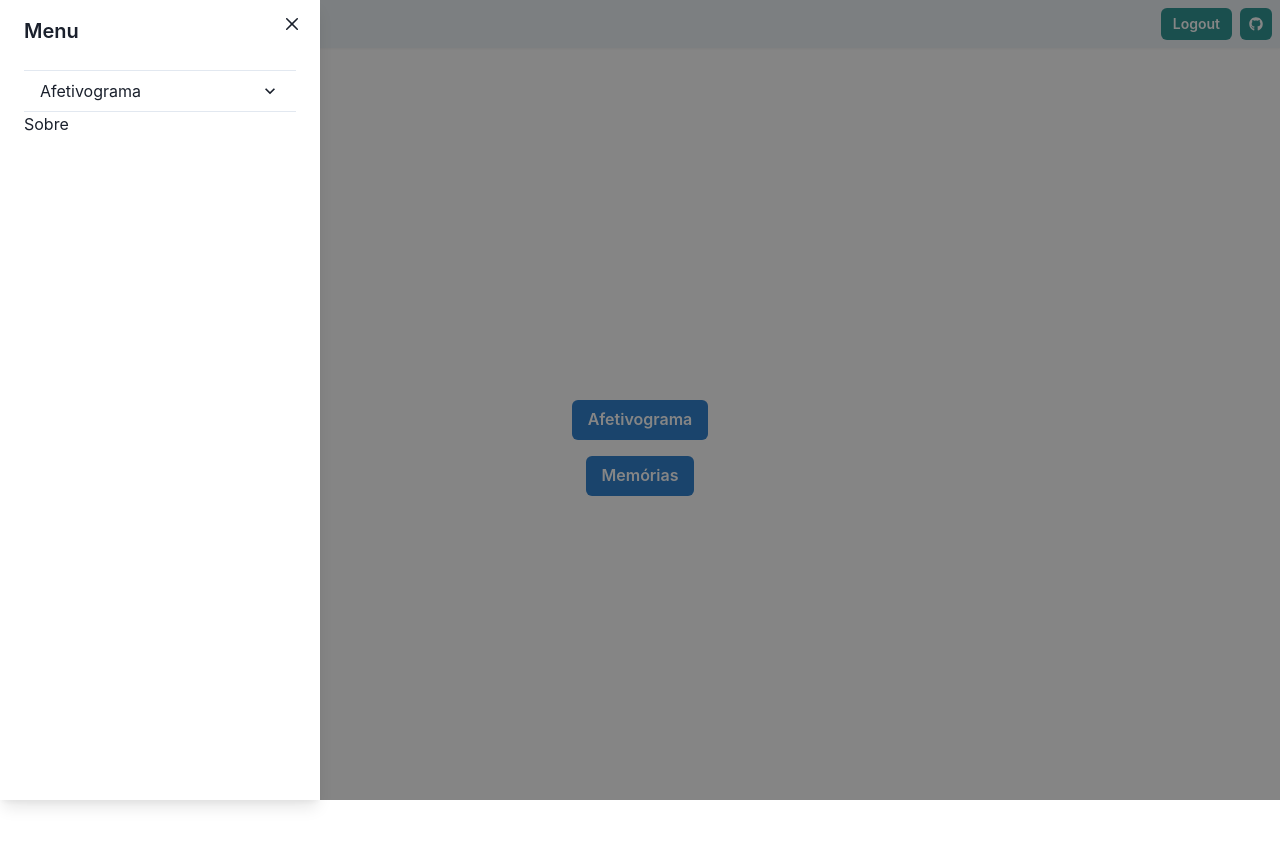
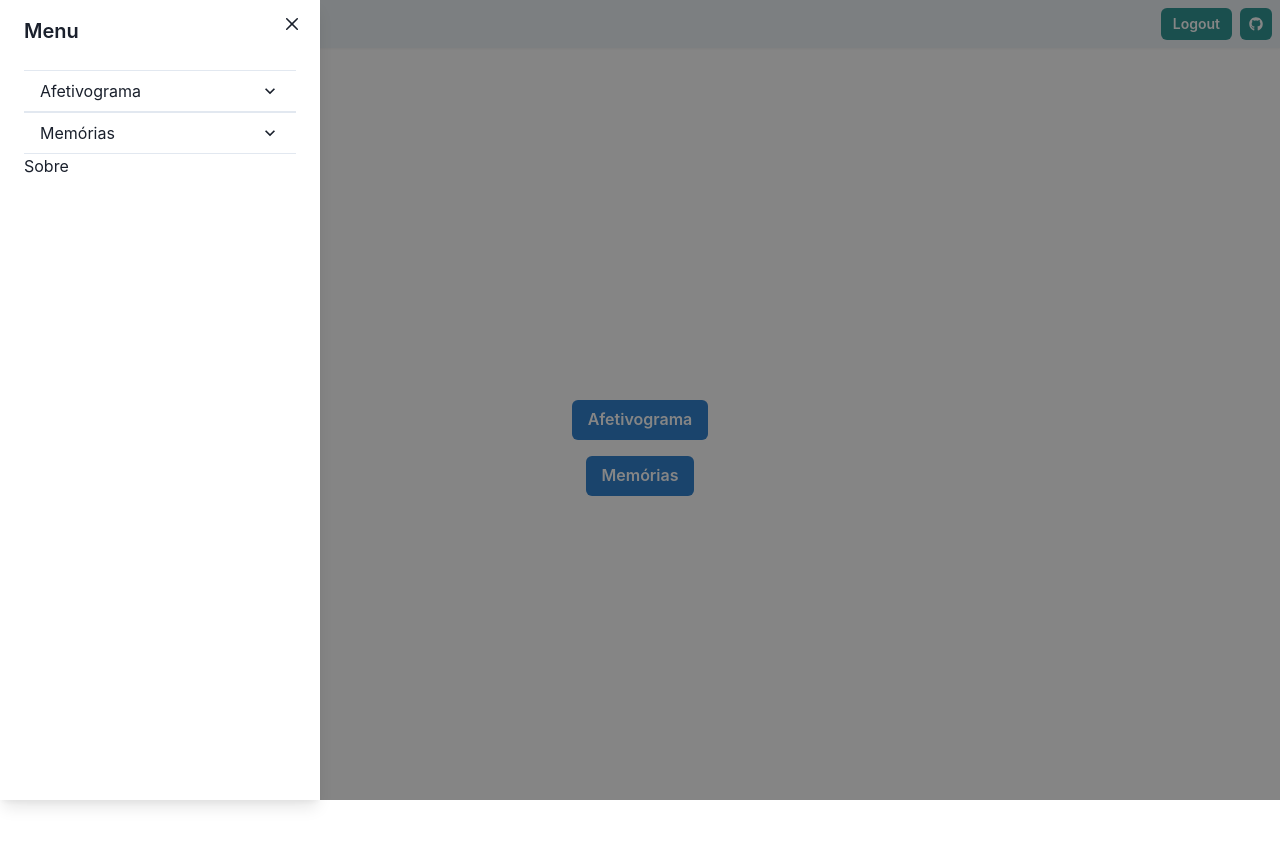
Before and after one commit to Neural-Pulse/emotion, a React (Vite) app: page / in a window 1280 px wide. Both pictures are taken after a click on the button "Menu". Built offline with nearby package versions, Linux system fonts and the light colour scheme; no server answers.

Commit message:
feat: add memories to sidebar

```diff
--- a/src/components/SideBar/index.tsx
+++ b/src/components/SideBar/index.tsx
@@ -51,6 +51,23 @@ const Sidebar = ({ isOpen, onClose }: SidebarProps) => {
                             </AccordionPanel>
                         </AccordionItem>
                     </Accordion>
+                    <Accordion allowToggle>
+                        <AccordionItem>
+                            <h2>
+                                <AccordionButton>
+                                    <Box flex="1" textAlign="left">
+                                        Memórias
+                                    </Box>
+                                    <AccordionIcon />
+                                </AccordionButton>
+                            </h2>
+                            <AccordionPanel pb={4}>
+                                <Link as={RouterLink} to="/memories/chat" onClick={handleClose}>Chat</Link>
+                                <br />
+                                <Link as={RouterLink} to="/memories/timeline" onClick={handleClose}>Linha do Tempo</Link>
+                            </AccordionPanel>
+                        </AccordionItem>
+                    </Accordion>
                     <Link as={RouterLink} to="/about" onClick={handleClose}>Sobre</Link>
                     {/* Add more navigation links here, each wrapped with onClick={handleClose} */}
                 </DrawerBody>
```
